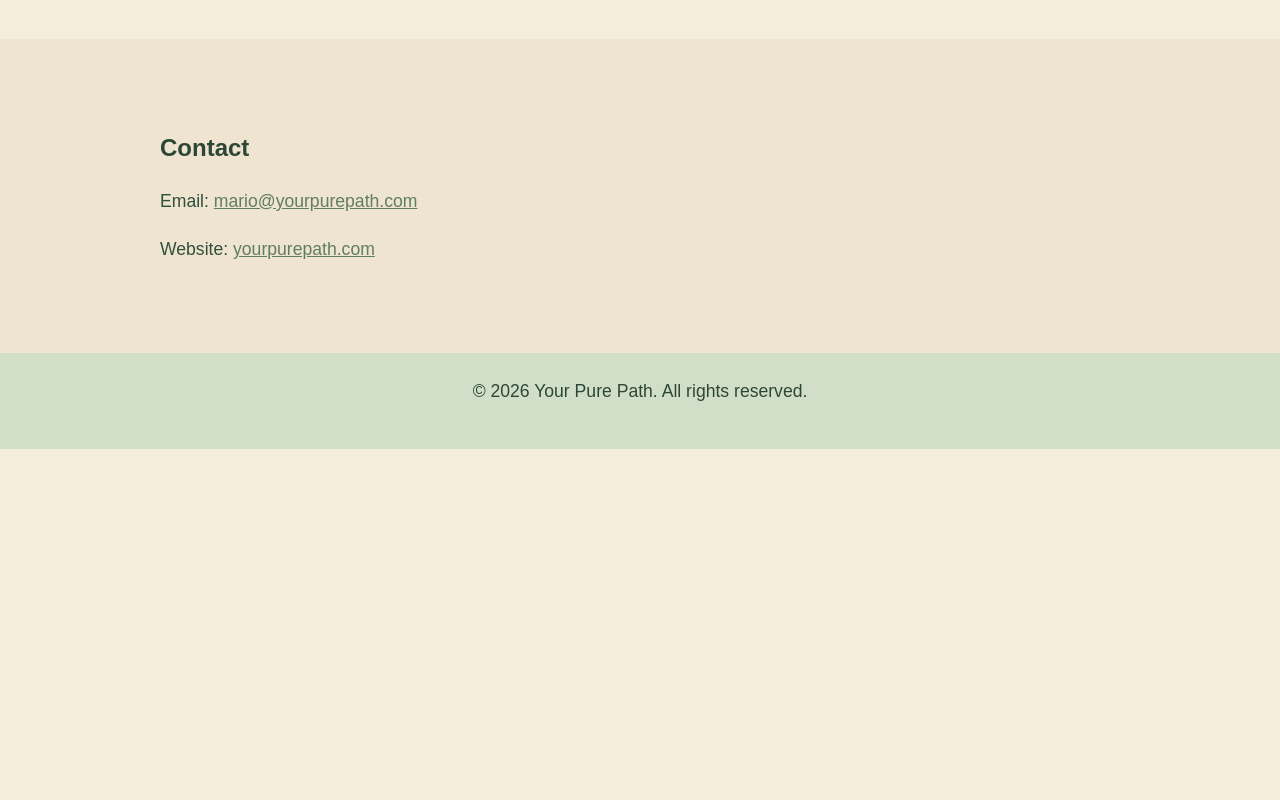
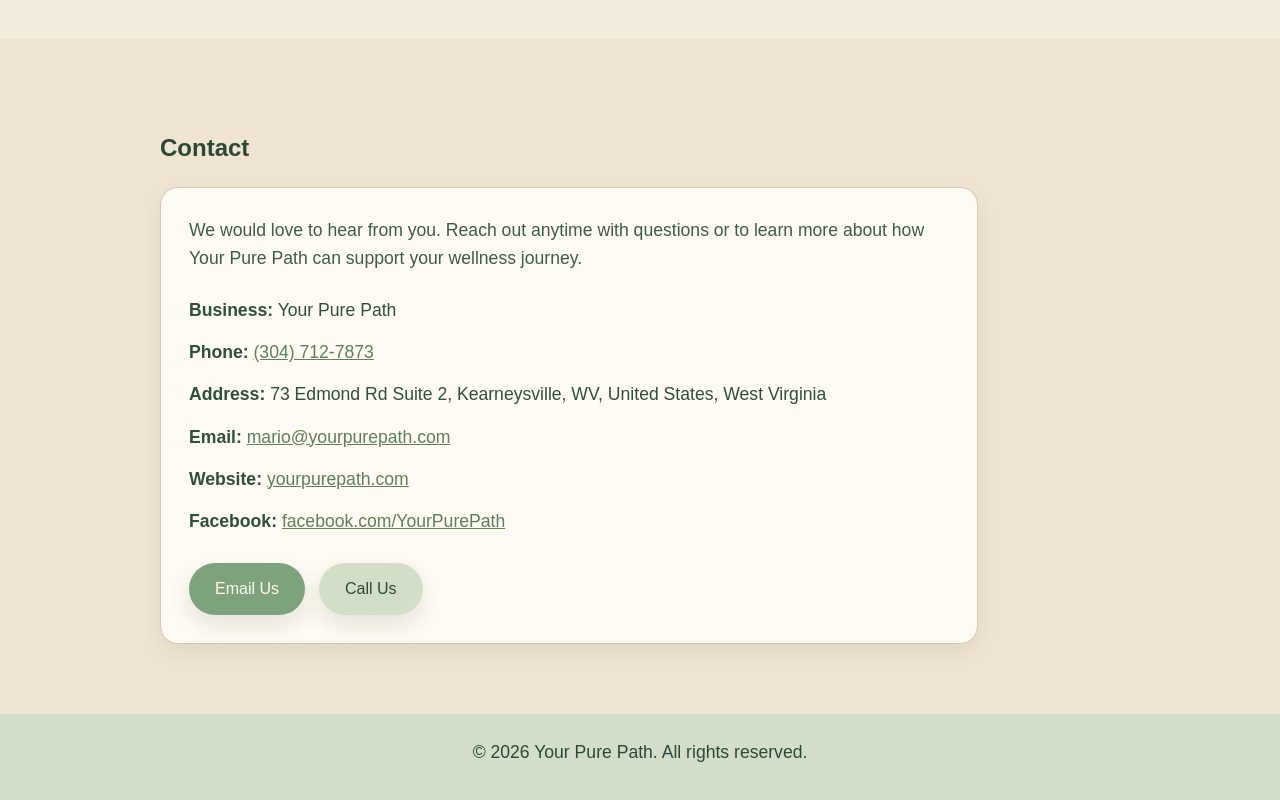
Before and after one commit to brianheckethorn/pure-path-website, a plain HTML site: page index.html in a window 1280 px wide. Shown: the part 1733-2533 px from the top of the page. Before the commit the page ends 2182 px from the top, so only its background shows below. Drawn offline with Linux system fonts and the light colour scheme.

Commit message:
Add real contact details

```diff
--- a/index.html
+++ b/index.html
@@ -71,8 +71,25 @@
     <section class="section alt-section" id="contact">
       <div class="container">
         <h2>Contact</h2>
-        <p>Email: <a href="mailto:mario@yourpurepath.com">mario@yourpurepath.com</a></p>
-        <p>Website: <a href="https://yourpurepath.com" target="_blank" rel="noopener noreferrer">yourpurepath.com</a></p>
+        <div class="contact-card">
+          <p class="contact-intro">
+            We would love to hear from you. Reach out anytime with questions or to learn more about how Your Pure Path can support your wellness journey.
+          </p>
+
+          <div class="contact-details">
+            <p><strong>Business:</strong> Your Pure Path</p>
+            <p><strong>Phone:</strong> <a href="tel:+13047127873">(304) 712-7873</a></p>
+            <p><strong>Address:</strong> 73 Edmond Rd Suite 2, Kearneysville, WV, United States, West Virginia</p>
+            <p><strong>Email:</strong> <a href="mailto:mario@yourpurepath.com">mario@yourpurepath.com</a></p>
+            <p><strong>Website:</strong> <a href="https://yourpurepath.com" target="_blank" rel="noopener noreferrer">yourpurepath.com</a></p>
+            <p><strong>Facebook:</strong> <a href="https://www.facebook.com/YourPurePath" target="_blank" rel="noopener noreferrer">facebook.com/YourPurePath</a></p>
+          </div>
+
+          <div class="contact-actions">
+            <a class="button" href="mailto:mario@yourpurepath.com">Email Us</a>
+            <a class="button button-secondary" href="tel:+13047127873">Call Us</a>
+          </div>
+        </div>
       </div>
     </section>
   </main>
--- a/styles.css
+++ b/styles.css
@@ -141,6 +141,40 @@ p {
   box-shadow: 0 4px 12px rgba(47, 79, 62, 0.08);
 }
 
+.contact-card {
+  max-width: 760px;
+  background-color: #fffaf2;
+  border: 1px solid #d6c7ad;
+  border-radius: 18px;
+  padding: 28px;
+  box-shadow: 0 8px 20px rgba(47, 79, 62, 0.08);
+}
+
+.contact-intro {
+  margin-bottom: 24px;
+  color: #3d5c49;
+}
+
+.contact-details p {
+  margin-bottom: 14px;
+}
+
+.contact-actions {
+  display: flex;
+  flex-wrap: wrap;
+  gap: 14px;
+  margin-top: 28px;
+}
+
+.button-secondary {
+  background-color: #d2dfc8;
+  color: #2d4737;
+}
+
+.button-secondary:hover {
+  background-color: #bfd0b2;
+}
+
 a {
   color: #5f7f5d;
 }
@@ -175,4 +209,8 @@ a {
   .hero p {
     font-size: 1.05rem;
   }
+
+  .contact-card {
+    padding: 22px;
+  }
 }
```
